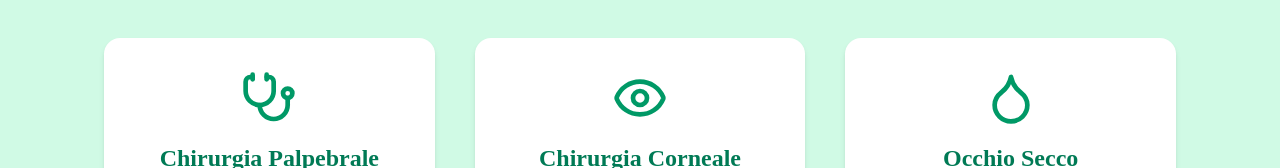
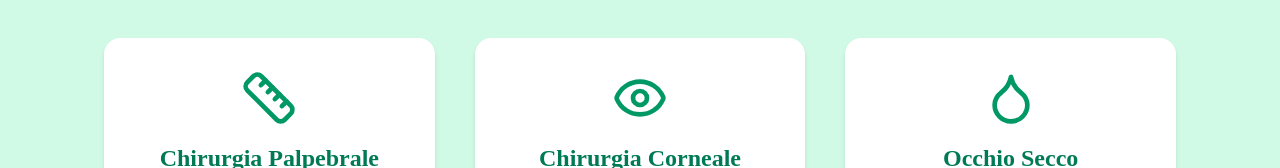
Before and after one commit to nicolo-canevari/portfolio-marti, a React (Vite) app: page / in a window 1280 px wide. Shown: the part 784-952 px from the top of the page. Built offline with nearby package versions, Linux system fonts and the light colour scheme.

Commit message:
Aggiunto script deploy e fix vari

```diff
--- a/src/components/Services.jsx
+++ b/src/components/Services.jsx
@@ -10,7 +10,7 @@ import {
     Droplet,
     Activity,
     Syringe,
-    Stethoscope,
+    Ruler,
 } from "lucide-react";
 import { Horse } from "phosphor-react";
 import { useTranslation } from "react-i18next"; // ✅ Import traduzioni
@@ -24,7 +24,7 @@ export default function Services() {
     const services = [
         {
             key: "chirurgia_palpebrale",
-            icon: <Stethoscope className="w-14 h-14 text-emerald-600 mx-auto" />,
+            icon: <Ruler className="w-14 h-14 text-emerald-600 mx-auto" />,
         },
         {
             key: "chirurgia_corneale",
```
Also changed, not shown: package.json (+2 -5 lines).
